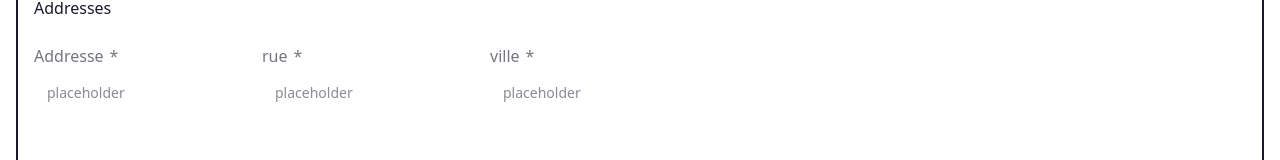
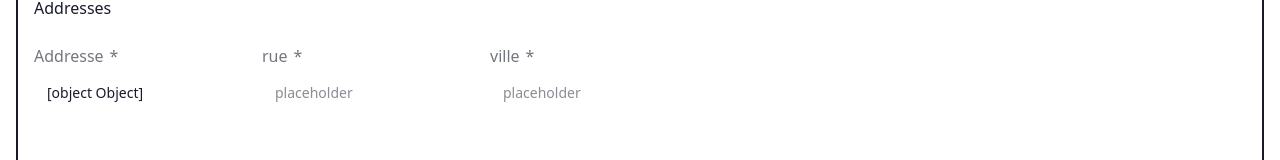
Before and after one commit to Steve05h20/Financia-Tools, a Vue app: page /profile in a window 1280 px wide. Shown: the part 514-674 px from the top of the page. Built offline with nearby package versions, Linux system fonts and the light colour scheme.

Commit message:
ajout_modelValue_v-model_input/[Anouk]/001

```diff
--- a/src/components/Input.vue
+++ b/src/components/Input.vue
@@ -4,18 +4,35 @@ import { defineProps, withDefaults } from 'vue';
 interface Props {
   type: 'text' | 'email' | 'date' | 'tel' | 'password' | 'number' | 'select';
   placeholder: string;
+  modelValue: string | number | Date | undefined;
+  id?: string;
 }
 
 withDefaults(defineProps<Props>(), {
   type: 'text',
+  placeholder: '',
+  id: '',
 });
+
+const emit = defineEmits(['update:modelValue']);
+
+const updateValue = (event: Event) => {
+  const target = event.target as HTMLInputElement;
+  emit('update:modelValue', target.value);
+};
 </script>
 
 
 <template>
 
   <div>
-    <input :type="type" :placeholder="placeholder" class="input input-ghost my-1" />
+    <input
+      :type="type"
+      :placeholder="placeholder"
+      :value="modelValue"
+      :id="id"
+      @input="updateValue"
+      class="input input-ghost my-1" />
   </div>
 
 </template>
```
